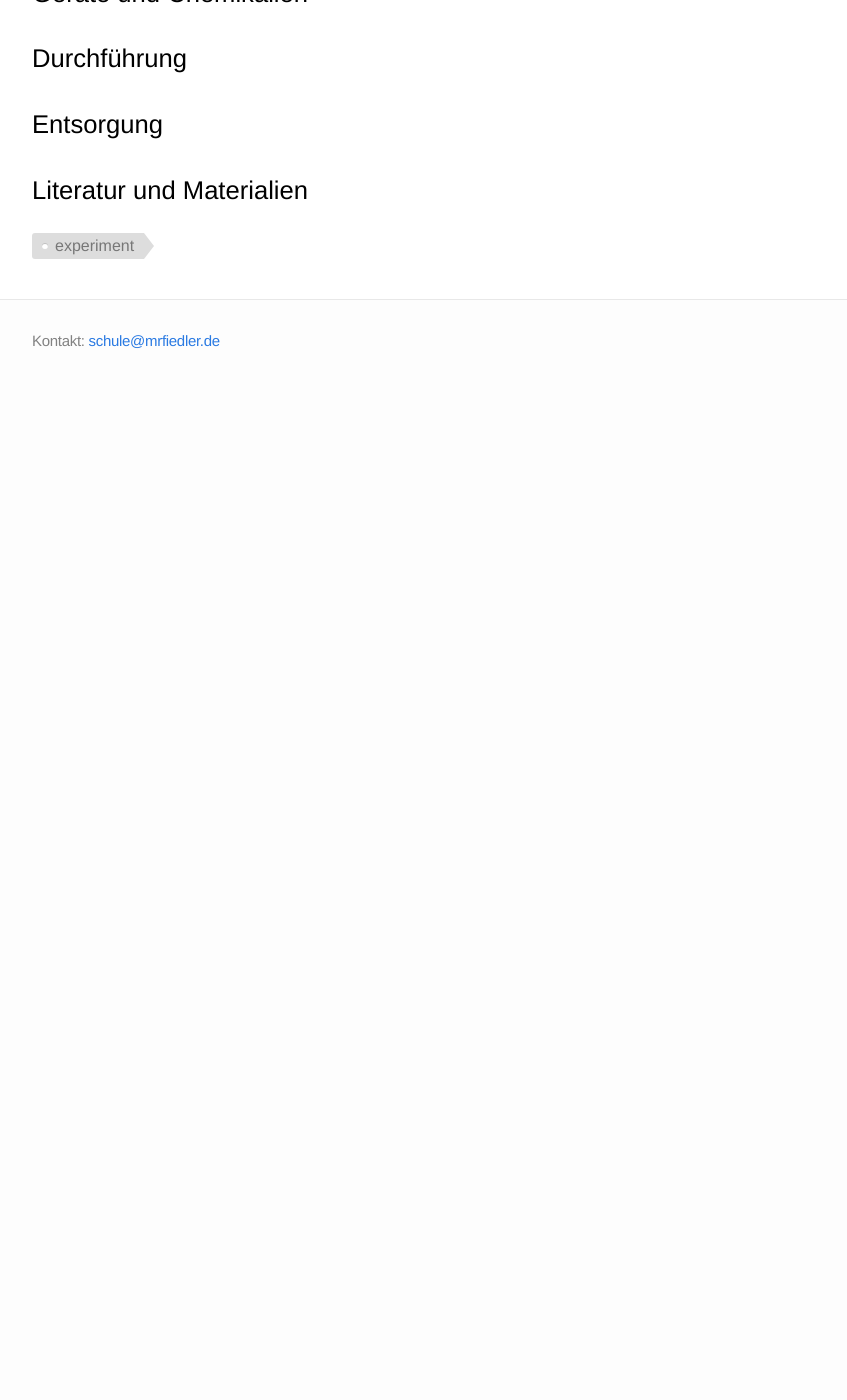
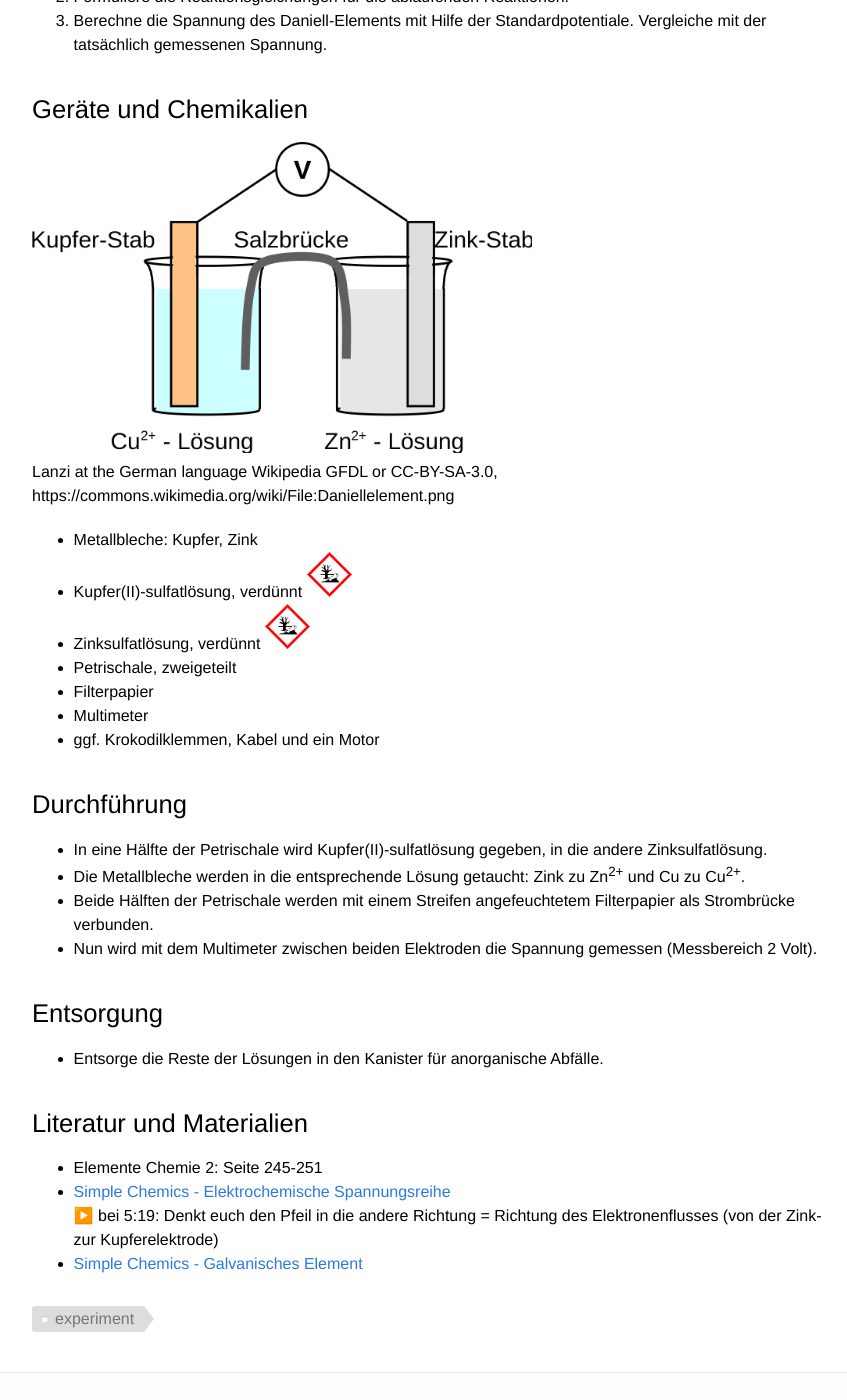
Before and after one commit to chemie-oberstufe/chemie-oberstufe.github.io, a Jekyll site: the page built from experimente/daniell_element.md, in a window 1280 px wide and 1400 px high, scrolled down 270 px. Shown: the whole window, without its empty margins (208-1055 px from the left). Built offline with Jekyll 4.4.1, drawn with Linux system fonts in a browser that asks for light colours; emoji names are drawn with the system emoji font; before the commit the page ends 900 px from its top, so only the background shows below that; some of the changed text lies outside the part shown.

Commit message:
add Daniell-Element

```diff
--- a/experimente/daniell_element.md
+++ b/experimente/daniell_element.md
@@ -7,10 +7,40 @@ tags: [experiment]
 
 ## Aufgabe
 
+1. Führe das Experiment durch. Fertige eine Skizze an und protokolliere deine Beobachtungen.
+
+2. Formuliere die Reaktionsgleichungen für die ablaufenden Reaktionen.
+
+3. Berechne die Spannung des Daniell-Elements mit Hilfe der Standardpotentiale. Vergleiche mit der tatsächlich gemessenen Spannung.
+
 ## Geräte und Chemikalien
+
+{% include figure name="daniell_element.png" alt="Versuchsaufbau des Daniell-Elements" caption="Lanzi at the German language Wikipedia GFDL or CC-BY-SA-3.0, https://commons.wikimedia.org/wiki/File:Daniellelement.png" width="500px" %}
+
+- Metallbleche: Kupfer, Zink
+- Kupfer(II)-sulfatlösung, verdünnt {% include ghs name="umweltgefährdend" %}
+- Zinksulfatlösung, verdünnt {% include ghs name="umweltgefährdend" %}
+- Petrischale, zweigeteilt
+- Filterpapier
+- Multimeter
+- ggf. Krokodilklemmen, Kabel und ein Motor
 
 ## Durchführung
 
+
+
+- In eine Hälfte der Petrischale wird Kupfer(II)-sulfatlösung gegeben, in die andere Zinksulfatlösung.
+- Die Metallbleche werden in die entsprechende Lösung getaucht: Zink zu Zn<sup>2+</sup> und Cu zu Cu<sup>2+</sup>.
+- Beide Hälften der Petrischale werden mit einem Streifen angefeuchtetem Filterpapier als Strombrücke verbunden.
+- Nun wird mit dem Multimeter zwischen beiden Elektroden die Spannung gemessen (Messbereich 2 Volt).
+
 ## Entsorgung
 
+- Entsorge die Reste der Lösungen in den Kanister für anorganische Abfälle.
+
 ## Literatur und Materialien
+
+- Elemente Chemie 2: Seite 245-251
+- [Simple Chemics - Elektrochemische Spannungsreihe](https://www.youtube.com/watch?v=TTG_LOP3w0A)
+ :arrow_forward: bei 5:19: Denkt euch den Pfeil in die andere Richtung = Richtung des Elektronenflusses (von der Zink- zur Kupferelektrode)
+- [Simple Chemics - Galvanisches Element](https://www.youtube.com/watch?v=IkJFCAPnecQ)
```
Also changed, not shown: experimente/reaktionen_von_metallen_mit_metallsalzlösungen.md (+4 -4 lines), images/daniell_element.png (added).
